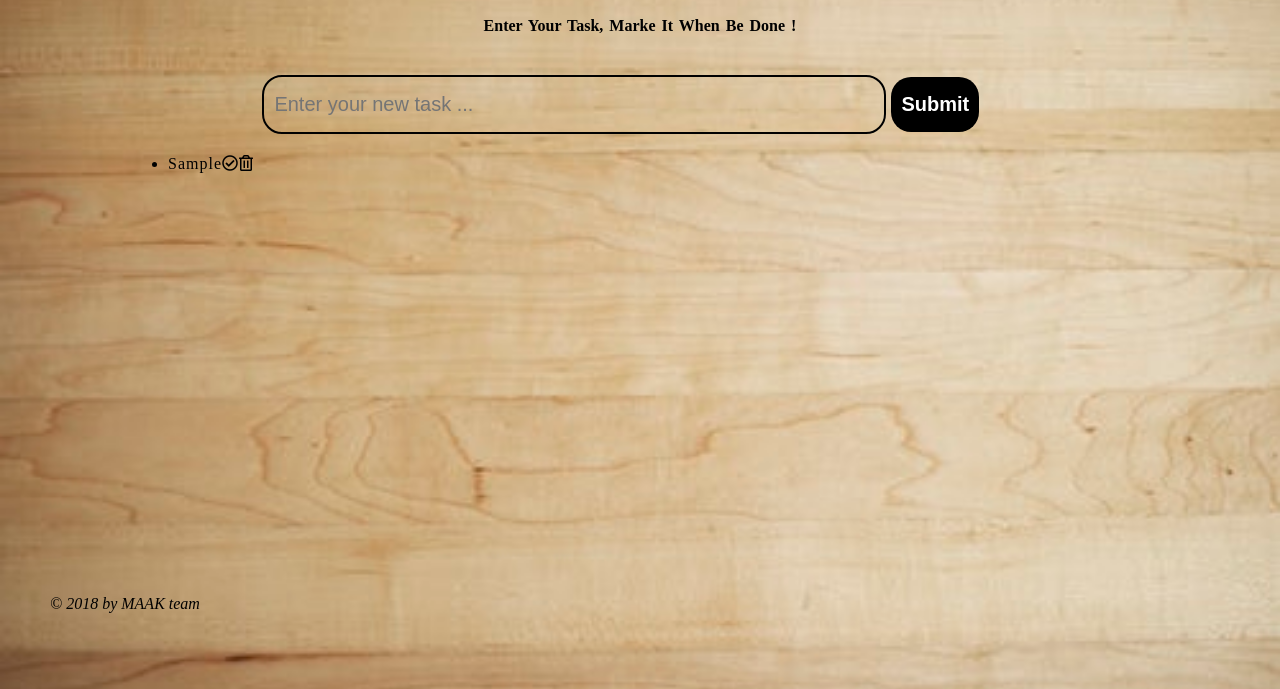
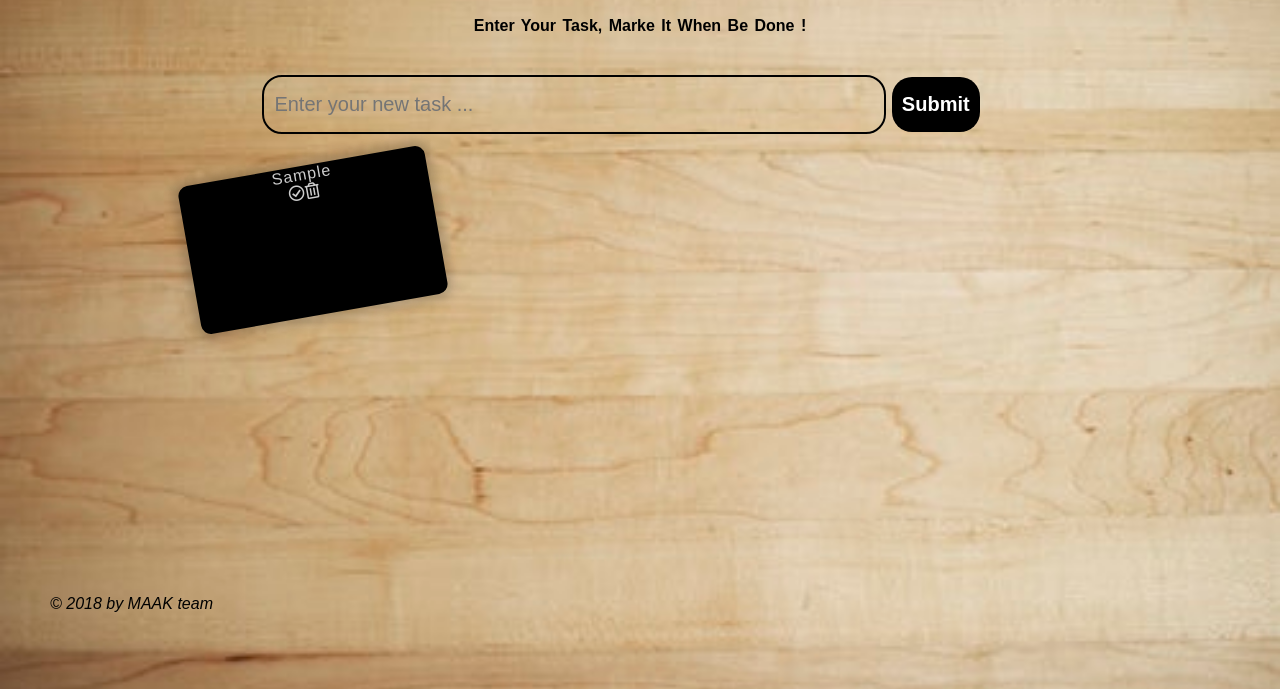
Before and after one commit to FACG5/MAAK-To-do-app, a website: page index.html in a window 1280 px wide. Both pictures are taken after typing "Sample" into the empty fields and a click on the input "Submit". Shown: the part 111-800 px from the top of the page. Drawn offline with Linux system fonts and the light colour scheme; a web font is replaced by a local one.

Commit message:
Add Style To Project

```diff
--- a/css/style.css
+++ b/css/style.css
@@ -1,6 +1,7 @@
 * {
   padding: 0;
   margin: 0;
+  font-family: sans-serif;
   /*font-family: 'Satisfy', cursive;*/
 }
 .general-container {
@@ -72,9 +73,24 @@ header p{
   border: 2px solid #000;
   cursor: pointer;
 }
-
-
-
 .done{
   text-decoration: line-through;
 }
+ul{
+  list-style: none;
+  text-align: center;
+}
+ul li {
+  float: left;
+  width: 250px;
+  margin: 10px 10px 20px 20px ;
+  background:rgba(0,0,0,1);
+  color:rgba(255,255,255,.8);
+  min-height: 150px;
+  border-radius: 10px;
+  transform: rotate(-10deg);
+box-shadow:2px 2px 10px 5px rgba(0,0,0,.1),-2px -2px 10px 5px rgba(0,0,0,.1);
+}
+ul li span {
+  display: block;
+}
--- a/js/dom.js
+++ b/js/dom.js
@@ -19,6 +19,7 @@
 
     // add span holding description
     var span1 = document.createElement('span');
+    span1.classList.add("task")
     span1.textContent = todo.description;
 
     if(todo.done){
```
